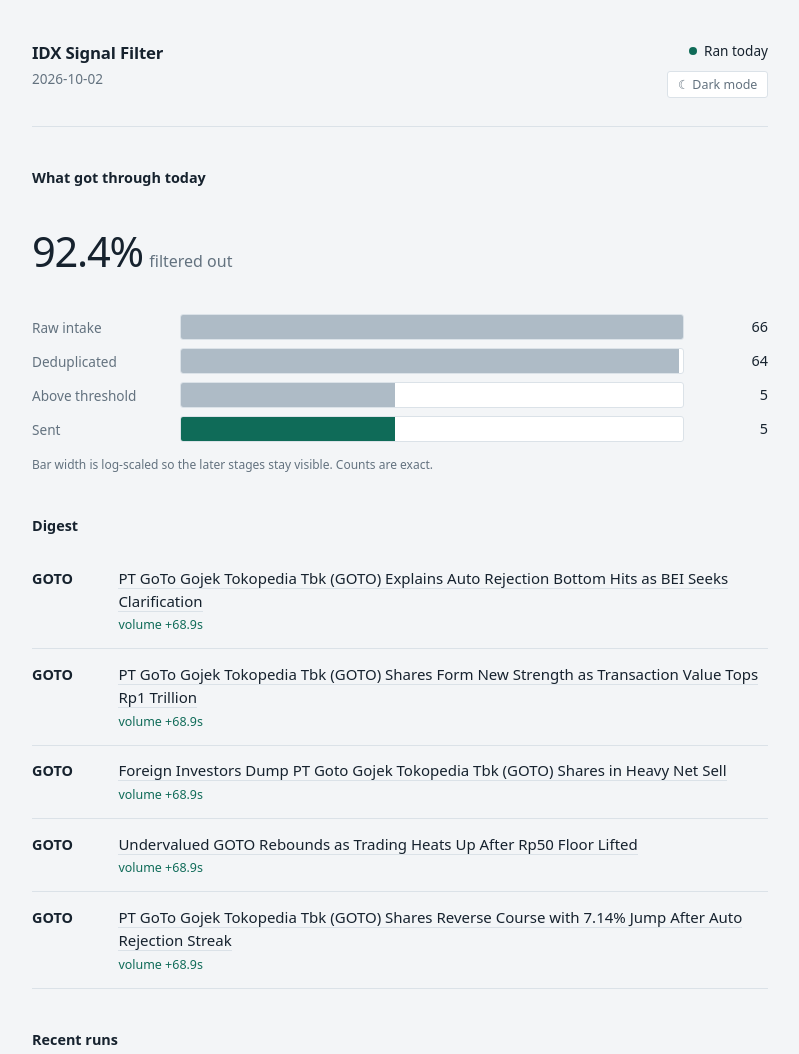
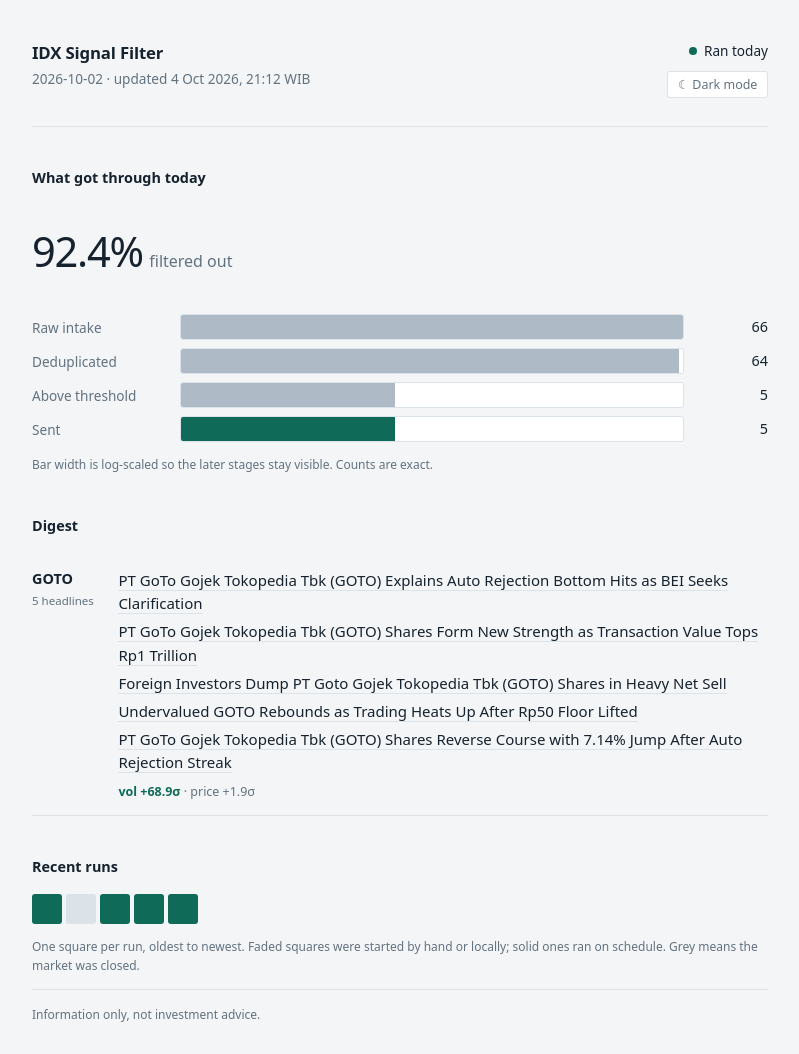
Before and after one commit to cleom-svg/idx-signal-filter, a plain HTML site: page docs/index.html in a window 1280 px wide. Shown: the top 1054 px of the page, without its empty margins (240-1039 px from the left). Drawn offline with Linux system fonts and the light colour scheme.

Commit message:
Dashboard: scores per signal, group by stock, updated time in WIB

```diff
--- a/docs/index.html
+++ b/docs/index.html
@@ -114,6 +114,11 @@
   li { padding: 0.85rem 0; border-bottom: 1px solid var(--line); display: grid; grid-template-columns: 4.5rem 1fr; gap: 0.9rem; }
   .sym { font-weight: 600; font-size: 0.9rem; }
   .reason { font-size: 0.78rem; color: var(--signal); margin-top: 0.15rem; }
+  .scores { font-size: 0.78rem; color: var(--mid); margin-top: 0.1rem; }
+  .scores .hit { color: var(--signal); font-weight: 600; }
+  .count-note { display: block; font-size: 0.72rem; font-weight: 400; color: var(--mid); margin-top: 0.1rem; }
+  .headlines { list-style: none; margin: 0 0 0.35rem; padding: 0; }
+  .headlines li { display: block; padding: 0.15rem 0; border: 0; }
   li a { color: var(--ink); text-decoration: none; border-bottom: 1px solid var(--line); }
   li a:hover, li a:focus-visible { border-bottom-color: var(--ink); }
 
@@ -237,19 +242,66 @@
   }).join("");
 }
 
+// One signed score, e.g. +68.9 sigma. Returns "" when the value is missing.
+function fmtZ(z) {
+  const n = Number(z);
+  if (z == null || !Number.isFinite(n)) return "";
+  return `${n >= 0 ? "+" : ""}${n.toFixed(1)}\u03C3`;
+}
+
+// "vol +68.9 sigma . price +1.9 sigma", highlighting whichever score the
+// pipeline's reason says made the item pass.
+function scoresLine(it) {
+  const reason = String(it.reason ?? "").toLowerCase();
+  const parts = [];
+  const vol = fmtZ(it.volume_z);
+  const ret = fmtZ(it.return_z);
+  if (vol) parts.push(`<span class="${reason.includes("volume") ? "hit" : ""}">vol ${vol}</span>`);
+  if (ret) parts.push(`<span class="${/return|price/.test(reason) ? "hit" : ""}">price ${ret}</span>`);
+  return parts.length
+    ? `<div class="scores">${parts.join(" &middot; ")}</div>`
+    : `<div class="reason">${esc(it.reason)}</div>`;
+}
+
+function headlineHtml(it) {
+  return /^https?:\/\//.test(it.url ?? "")
+    ? `<a href="${esc(it.url)}" target="_blank" rel="noopener">${esc(it.headline)}</a>`
+    : esc(it.headline);
+}
+
 function renderItems(items) {
   const list = document.getElementById("items");
   if (!items.length) {
     list.innerHTML = `<li class="empty" style="grid-template-columns:1fr">Nothing crossed threshold today.</li>`;
     return;
   }
-  list.innerHTML = items.map(it => `<li>
-    <div><span class="sym">${esc(it.symbol) || "&mdash;"}</span></div>
+  // Group by stock, keeping the pipeline's ranking order of first appearance.
+  const groups = new Map();
+  for (const it of items) {
+    const key = it.symbol ?? "";
+    if (!groups.has(key)) groups.set(key, []);
+    groups.get(key).push(it);
+  }
+  list.innerHTML = [...groups.entries()].map(([symbol, its]) => `<li>
     <div>
-      ${/^https?:\/\//.test(it.url ?? "") ? `<a href="${esc(it.url)}" target="_blank" rel="noopener">${esc(it.headline)}</a>` : esc(it.headline)}
-      <div class="reason">${esc(it.reason)}</div>
+      <span class="sym">${esc(symbol) || "&mdash;"}</span>
+      ${its.length > 1 ? `<span class="count-note">${its.length} headlines</span>` : ""}
+    </div>
+    <div>
+      <ul class="headlines">${its.map(it => `<li>${headlineHtml(it)}</li>`).join("")}</ul>
+      ${scoresLine(its[0])}
     </div>
   </li>`).join("");
+}
+
+// Show a timestamp in Jakarta time, e.g. "4 Oct 2026, 20:22 WIB".
+function fmtWib(value) {
+  const d = new Date(value);
+  if (Number.isNaN(d.getTime())) return "";
+  return new Intl.DateTimeFormat("en-GB", {
+    timeZone: "Asia/Jakarta", day: "numeric", month: "short", year: "numeric",
+    hour: "2-digit", minute: "2-digit", hour12: false
+  }).format(d) + " WIB";
 }
 
 function renderRuns(runs) {
@@ -263,7 +315,10 @@
     const res = await fetch("data/latest.json");
     if (!res.ok) throw new Error(res.status);
     const data = await res.json();
-    document.getElementById("run-date").textContent = data.run_date ?? "";
+    // Prefer the pipeline's own timestamp; otherwise use when the file was published.
+    const updated = fmtWib(data.generated_at ?? res.headers.get("Last-Modified"));
+    document.getElementById("run-date").textContent =
+      [data.run_date, updated && `updated ${updated}`].filter(Boolean).join(" \u00B7 ");
 
     const status = document.getElementById("status");
     status.dataset.state = data.status;
```
